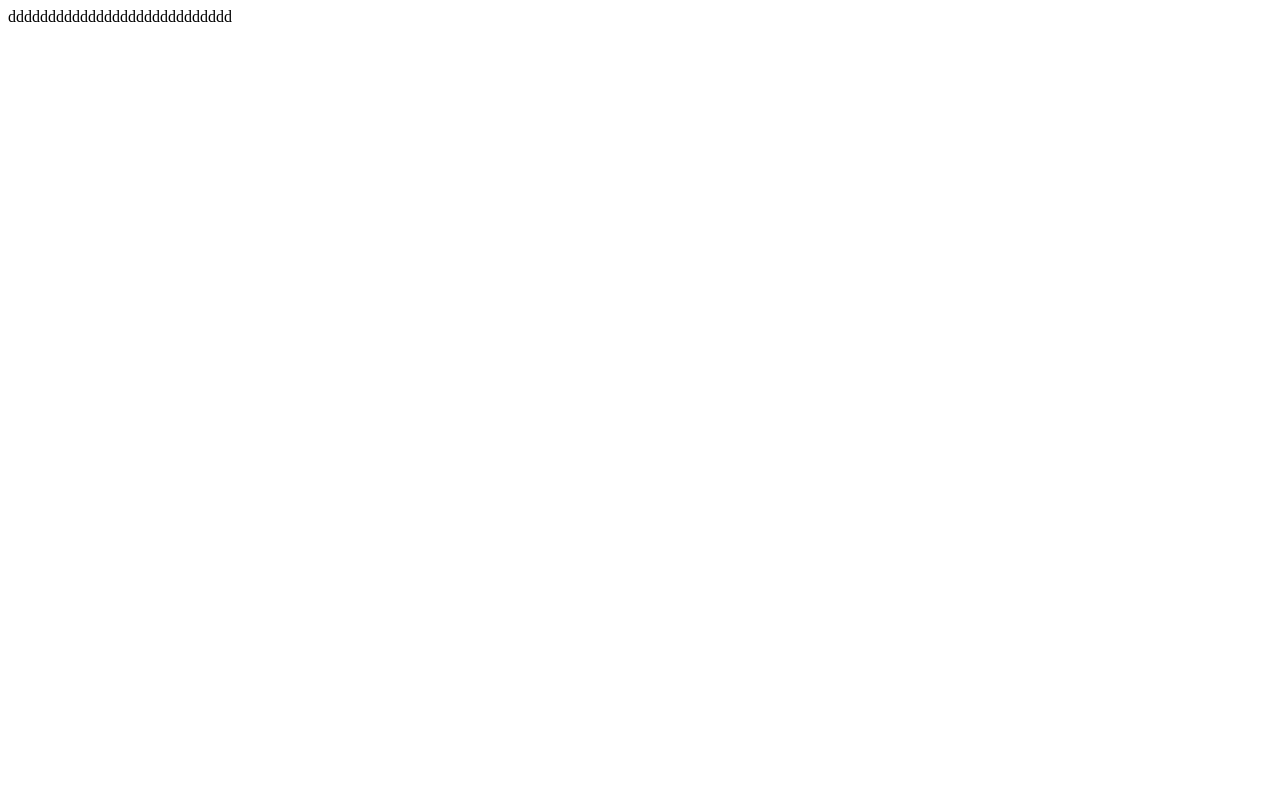
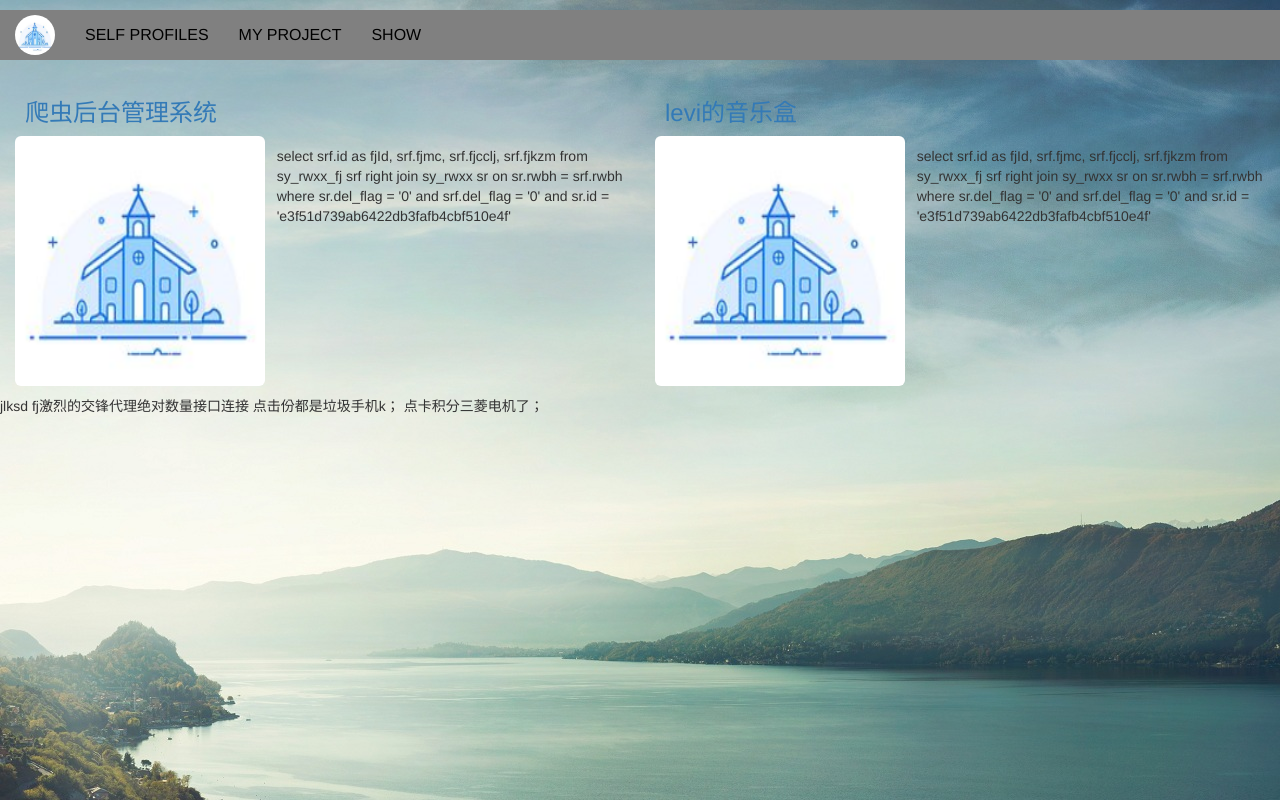
Before and after one commit to abstric/levi.github.io, a plain HTML site: page index.html in a window 1280 px wide. Drawn offline with nearby package versions, Linux system fonts and the light colour scheme.

Commit message:
头像图标更换，页面开始

```diff
--- a/index.html
+++ b/index.html
@@ -1,11 +1,80 @@
 <!DOCTYPE html>
 <html>
-  <head>
+<head>
     <meta charset="utf-8">
-    <link rel="shortcut icon" href="./static/imgs/bitbug_favicon.ico" />
+    <link rel="shortcut icon" href="./static/imgs/grzy_tab.ico"/>
     <title>Levi Moon</title>
-  </head>
-  <body>
-    <div id="app">dddddddddddddddddddddddddddd</div>
-  </body>
+    <script src="https://cdn.bootcss.com/jquery/3.3.1/jquery.min.js"></script>
+    <!-- 最新版本的 Bootstrap 核心 CSS 文件 -->
+    <link rel="stylesheet" href="https://cdn.bootcss.com/bootstrap/3.3.7/css/bootstrap.min.css">
+    <!-- 最新的 Bootstrap 核心 JavaScript 文件 -->
+    <script src="https://cdn.bootcss.com/bootstrap/3.3.7/js/bootstrap.min.js"></script>
+    <link rel="stylesheet" href="./static/css/index.css">
+</head>
+<body>
+<div class="page-head" id="pageHead">
+    <!-- 头部部分-->
+    <a class="navbar-brand" href="#pageHead" style="padding: 5px 15px;">
+        <img src="static/imgs/grzy_tb.png" style="width: 40px; height: 40px;" class="img-circle">
+    </a>
+    <ul class="page-head-menu">
+        <li><a href="#">SELF PROFILES</a></li>
+        <li><a href="#">MY PROJECT</a></li>
+        <li><a href="#">SHOW</a></li>
+    </ul>
+</div>
+
+<div class="page-body">
+    <div class="container-fluid">
+        <!-- 主题部分-->
+        <div class="space-area"></div>
+        <div class="row">
+            <div class="col-xs-12 col-md-6" style="margin-bottom: 10px;">
+                <h3 style="padding: 0 10px;"><a>爬虫后台管理系统</a></h3>
+                <div class="row">
+                    <div class="col-xs-5 col-md-5">
+                        <img src="static/imgs/grzy_tb.png" alt="..." class="img-rounded"
+                             style="width: 250px;height: 250px;">
+                    </div>
+                    <div class="col-xs-7 col-md-7" style="padding: 10px;">
+                        <p>select srf.id as fjId, srf.fjmc, srf.fjcclj, srf.fjkzm
+                            from sy_rwxx_fj srf
+                            right join sy_rwxx sr
+                            on sr.rwbh = srf.rwbh
+                            where sr.del_flag = '0'
+                            and srf.del_flag = '0'
+                            and sr.id = 'e3f51d739ab6422db3fafb4cbf510e4f'</p>
+                    </div>
+                </div>
+            </div>
+            <div class="col-xs-12 col-md-6" style="margin-bottom: 10px;">
+                <h3 style="padding: 0 10px;"><a>levi的音乐盒</a></h3>
+                <div class="row">
+                    <div class="col-xs-5 col-md-5">
+                        <img src="static/imgs/grzy_tb.png" alt="..." class="img-rounded"
+                             style="width: 250px;height: 250px;">
+                    </div>
+                    <div class="col-xs-7 col-md-7" style="padding: 10px;">
+                        <p>select srf.id as fjId, srf.fjmc, srf.fjcclj, srf.fjkzm
+                            from sy_rwxx_fj srf
+                            right join sy_rwxx sr
+                            on sr.rwbh = srf.rwbh
+                            where sr.del_flag = '0'
+                            and srf.del_flag = '0'
+                            and sr.id = 'e3f51d739ab6422db3fafb4cbf510e4f'</p>
+                    </div>
+                </div>
+            </div>
+        </div>
+    </div>
+</div>
+
+<div class="page-foot">
+    <!-- 脚部部分-->
+    <p>jlksd fj激烈的交锋代理绝对数量接口连接
+        点击份都是垃圾手机k；
+        点卡积分三菱电机了；
+    </p>
+</div>
+</body>
 </html>
--- /dev/null
+++ b/static/css/index.css
@@ -0,0 +1,37 @@
+body{
+    background: url("../imgs/1.jpg") no-repeat;
+    background-attachment: fixed
+}
+
+.page-head{
+    height: 50px;
+    width: 100%;
+    background: gray;
+}
+
+.page-head-menu{
+    list-style: none;
+    font-size: 16px;
+}
+
+.page-head-menu li{
+    float: left;
+    line-height: 50px;
+    padding: 0 15px;
+}
+.page-head-menu li a{
+    color: black;
+}
+
+.space-area{
+    height: 20px;
+    width: 100%;
+}
+
+.project-images{
+    float: left;
+}
+
+.project-produce{
+    float: right;
+}
```
Also changed, not shown: static/imgs/1.jpg (added), static/imgs/bitbug_favicon.ico (deleted), static/imgs/bjt.jpg (added), static/imgs/bjt1.jpg (added), static/imgs/grzy_tab.ico (added), static/imgs/grzy_tb.png (added).
